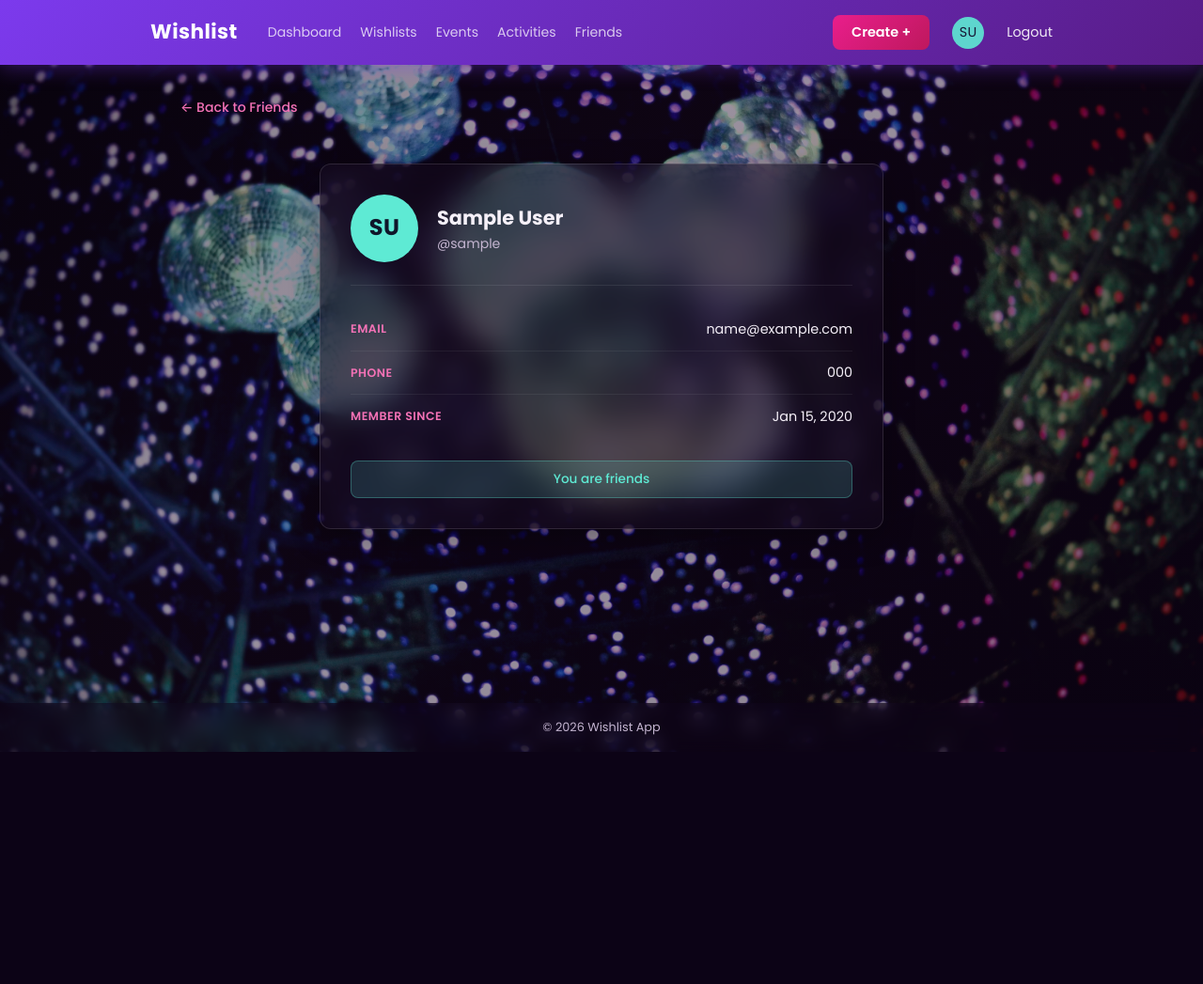
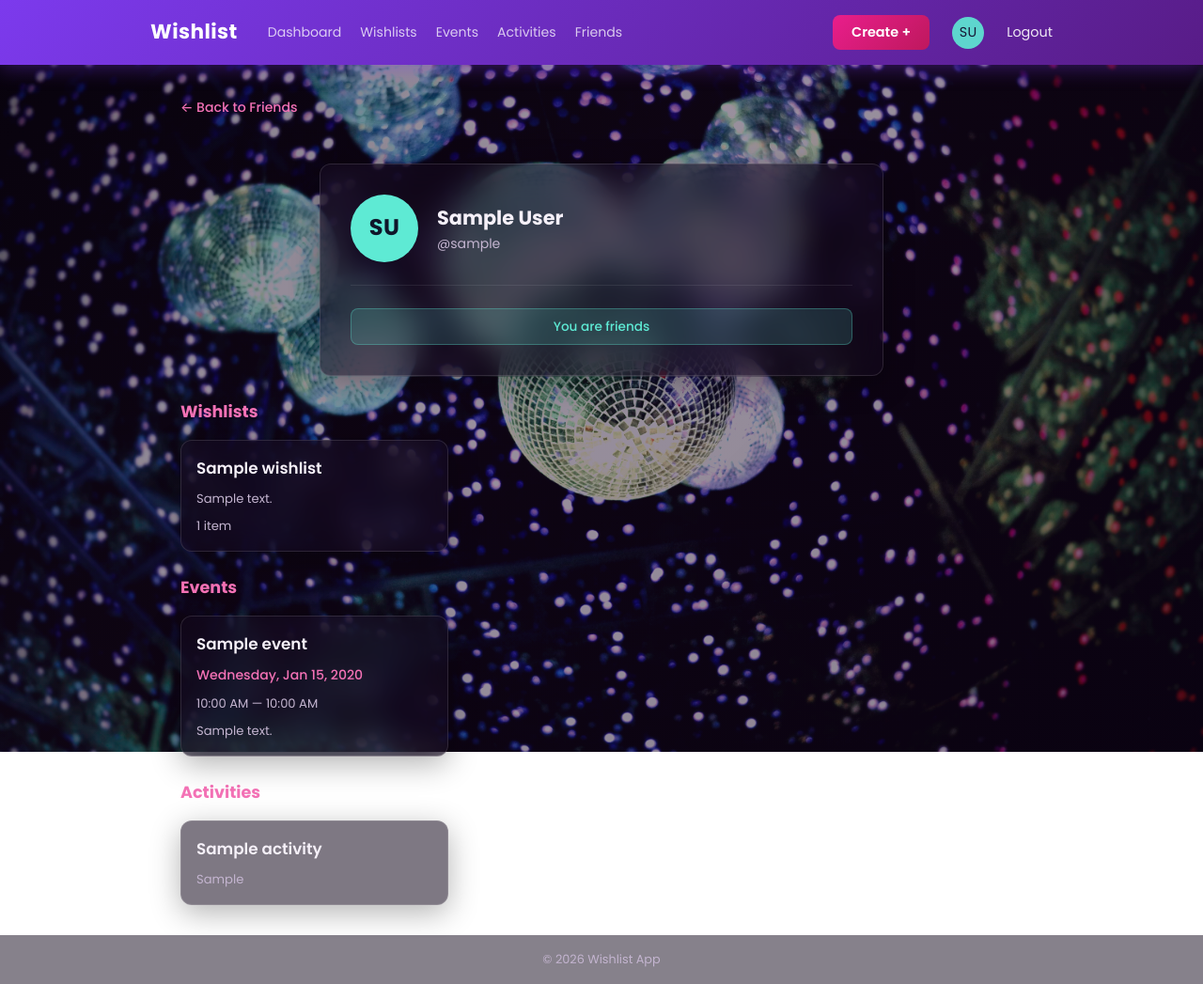
Before and after one commit to dianestephani/wishlist, a Django app: page /user/1/ in a window 1280 px wide. Shown: the whole page at 94% size. Before the commit the page ends 800 px from the top, so only its background shows below. Run offline with Django 5.2, Linux system fonts and the light colour scheme; a user stored in the database is signed in; tables that the repository leaves empty hold one stand-in row (values such as "Sample post").

Commit message:
public profile and visibility system

```diff
--- a/static/css/style.css
+++ b/static/css/style.css
@@ -1438,6 +1438,17 @@
     color: var(--pink-light);
 }
 
+/* ===== Public profile sections ===== */
+.public-section {
+    margin-top: 1.5rem;
+}
+
+.public-section .section-title {
+    color: var(--pink-light);
+    font-size: 1.1rem;
+    margin-bottom: 1rem;
+}
+
 /* ===== Dashboard friends ===== */
 .dashboard-friends {
     margin-top: 1.5rem;
--- a/templates/wishlist/public_profile.html
+++ b/templates/wishlist/public_profile.html
@@ -1,4 +1,5 @@
 {% extends "base.html" %}
+{% load tz %}
 
 {% block title %}{{ profile_user.first_name }} {{ profile_user.last_name }} - Wishlist{% endblock %}
 
@@ -16,25 +17,78 @@
         </div>
     </div>
 
-    <div class="profile-details">
-        <div class="profile-row">
-            <span class="profile-label">Email</span>
-            <span>{{ profile_user.email }}</span>
-        </div>
-        {% if profile_user.phone_number %}
-            <div class="profile-row">
-                <span class="profile-label">Phone</span>
-                <span>{{ profile_user.phone_number }}</span>
-            </div>
-        {% endif %}
-        <div class="profile-row">
-            <span class="profile-label">Member Since</span>
-            <span>{{ profile_user.date_joined|date:"M d, Y" }}</span>
-        </div>
-    </div>
-
     {% if is_friend %}
         <p class="friend-badge-inline">You are friends</p>
     {% endif %}
 </div>
+
+<!-- Public Wishlists -->
+<section class="public-section">
+    <h2 class="section-title">Wishlists</h2>
+    {% if public_wishlists %}
+        <div class="card-grid">
+            {% for wl in public_wishlists %}
+                <div class="card">
+                    <div class="card-body">
+                        <h2 class="card-title">{{ wl.name }}</h2>
+                        {% if wl.description %}
+                            <p class="card-sub">{{ wl.description }}</p>
+                        {% endif %}
+                        <p class="card-sub">{{ wl.items.count }} item{{ wl.items.count|pluralize }}</p>
+                    </div>
+                </div>
+            {% endfor %}
+        </div>
+    {% else %}
+        <p class="empty-state">No public wishlists.</p>
+    {% endif %}
+</section>
+
+<!-- Public Events -->
+<section class="public-section">
+    <h2 class="section-title">Events</h2>
+    {% if public_events %}
+        <div class="card-grid">
+            {% timezone "America/Los_Angeles" %}
+            {% for event in public_events %}
+                <div class="card">
+                    <div class="card-body">
+                        <h2 class="card-title">{{ event.title }}</h2>
+                        <p class="card-date">{{ event.date|date:"l, M d, Y" }}</p>
+                        {% if event.start_time %}
+                            <p class="card-sub">{{ event.start_time|date:"g:i A" }}{% if event.end_time %} — {{ event.end_time|date:"g:i A" }}{% endif %}</p>
+                        {% endif %}
+                        {% if event.address %}
+                            <p class="card-sub">{{ event.address }}</p>
+                        {% endif %}
+                    </div>
+                </div>
+            {% endfor %}
+            {% endtimezone %}
+        </div>
+    {% else %}
+        <p class="empty-state">No public events.</p>
+    {% endif %}
+</section>
+
+<!-- Public Activities -->
+<section class="public-section">
+    <h2 class="section-title">Activities</h2>
+    {% if public_activities %}
+        <div class="card-grid">
+            {% for activity in public_activities %}
+                <div class="card">
+                    <div class="card-body">
+                        <h2 class="card-title">{{ activity.title }}</h2>
+                        {% if activity.location %}
+                            <p class="card-sub">{{ activity.location }}</p>
+                        {% endif %}
+                    </div>
+                </div>
+            {% endfor %}
+        </div>
+    {% else %}
+        <p class="empty-state">No public activities.</p>
+    {% endif %}
+</section>
 {% endblock %}
--- a/wishlist/forms.py
+++ b/wishlist/forms.py
@@ -60,7 +60,7 @@
 class WishlistForm(forms.ModelForm):
     class Meta:
         model = Wishlist
-        fields = ["name", "description"]
+        fields = ["name", "description", "is_public"]
         widgets = {
             "description": forms.Textarea(attrs={"rows": 3, "placeholder": "Description (optional)"}),
         }
@@ -91,7 +91,7 @@
 class EventForm(forms.ModelForm):
     class Meta:
         model = Event
-        fields = ["title", "date", "start_time", "end_time", "address", "notes"]
+        fields = ["title", "date", "start_time", "end_time", "address", "notes", "is_public"]
         widgets = {
             "date": forms.DateInput(attrs={"type": "date"}),
             "start_time": forms.TimeInput(attrs={"type": "time"}),
@@ -121,7 +121,7 @@
 class ActivityForm(forms.ModelForm):
     class Meta:
         model = Activity
-        fields = ["title", "location", "notes"]
+        fields = ["title", "location", "notes", "is_public"]
         widgets = {
             "location": forms.TextInput(attrs={"placeholder": "City, State"}),
             "notes": forms.Textarea(attrs={"rows": 3, "placeholder": "Notes (optional)"}),
--- a/wishlist/models.py
+++ b/wishlist/models.py
@@ -19,6 +19,7 @@
     )
     name = models.CharField(max_length=255)
     description = models.TextField(blank=True)
+    is_public = models.BooleanField(default=True)
     created_at = models.DateTimeField(auto_now_add=True)
 
     class Meta:
@@ -40,6 +41,7 @@
     end_time = models.TimeField(null=True, blank=True)
     address = models.CharField(max_length=500, blank=True)
     notes = models.TextField(blank=True)
+    is_public = models.BooleanField(default=True)
     created_at = models.DateTimeField(auto_now_add=True)
 
     class Meta:
@@ -58,6 +60,7 @@
     title = models.CharField(max_length=255)
     location = models.CharField(max_length=255, blank=True)
     notes = models.TextField(blank=True)
+    is_public = models.BooleanField(default=True)
     created_at = models.DateTimeField(auto_now_add=True)
 
     class Meta:
--- a/wishlist/views.py
+++ b/wishlist/views.py
@@ -253,9 +253,15 @@
     User = get_user_model()
     profile_user = get_object_or_404(User, pk=user_id)
     is_friend = Friendship.objects.filter(user=request.user, friend=profile_user).exists()
+    public_wishlists = Wishlist.objects.filter(owner=profile_user, is_public=True)
+    public_events = Event.objects.filter(owner=profile_user, is_public=True)
+    public_activities = Activity.objects.filter(owner=profile_user, is_public=True)
     context = {
         "profile_user": profile_user,
         "is_friend": is_friend,
+        "public_wishlists": public_wishlists,
+        "public_events": public_events,
+        "public_activities": public_activities,
     }
     return render(request, "wishlist/public_profile.html", context)
 
```
Also changed, not shown: wishlist/admin.py (+6 -4 lines), wishlist/tests.py (+46 -1 lines), README.md, wishlist/migrations/0011_activity_is_public_event_is_public_and_more.py (added), 2 other files.
